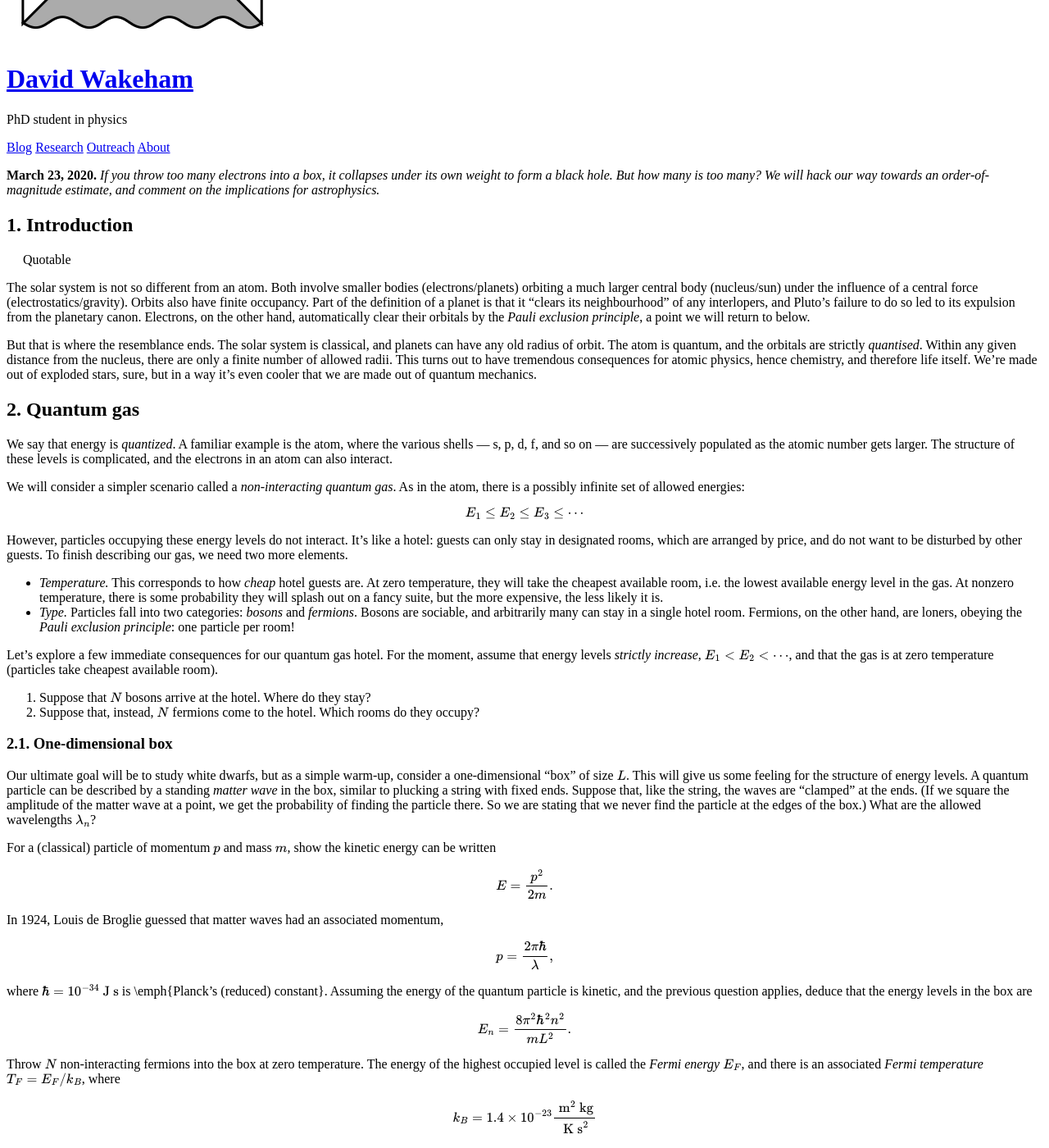
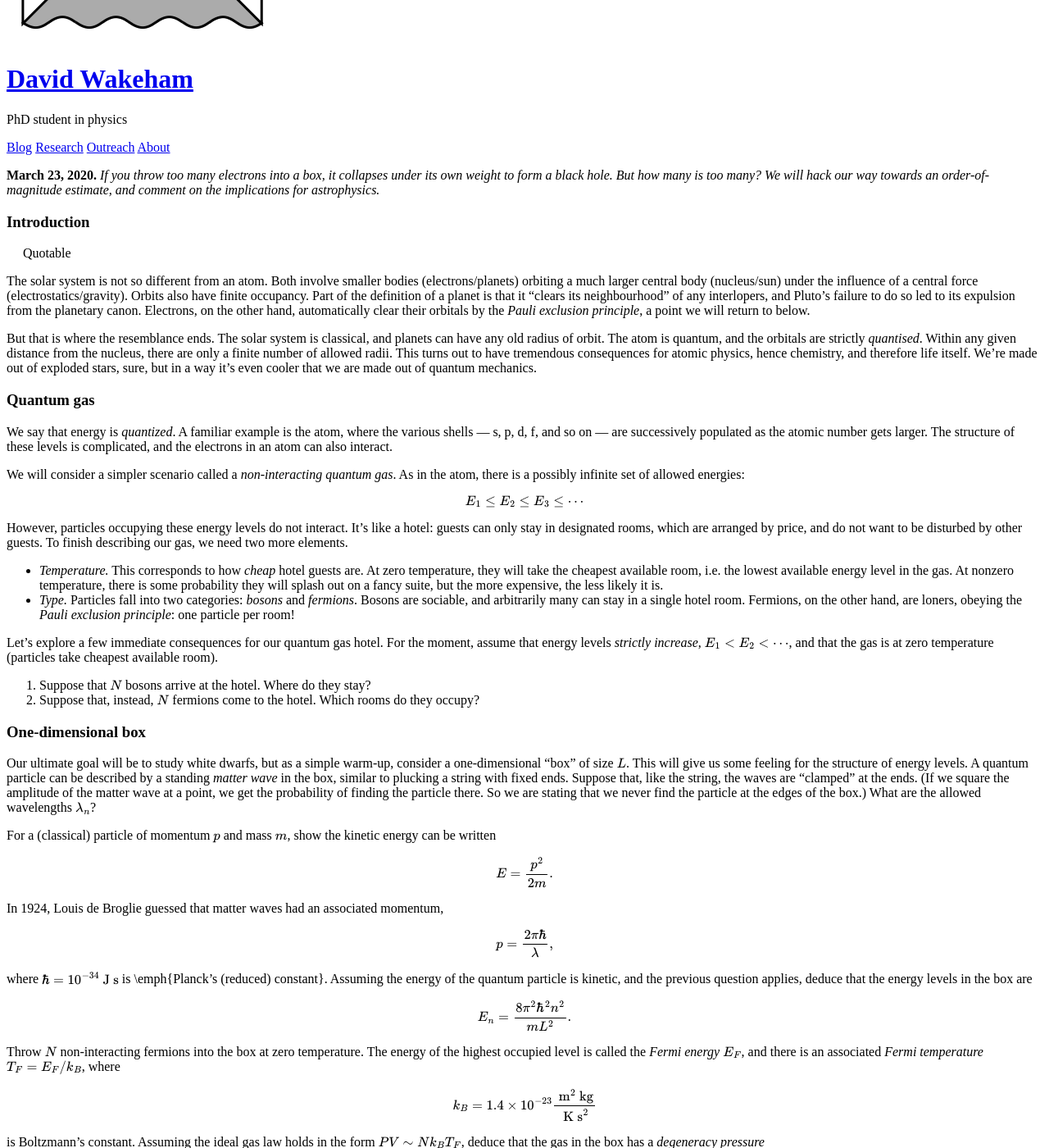
Before and after one commit to hapax/hapax.github.io, a Jekyll site: the page built from assets/chandra.md, in a window 1280 px wide and 1400 px high, scrolled down 299 px. Shown: the whole window at 82% size. Built offline with Jekyll 4.4.1, drawn with Linux system fonts in a browser that asks for light colours; our own code applies the rules of GitHub Pages for plain Markdown files; formulas are drawn with MathJax 3; a script that is not in the unit is left out; some of the changed text lies outside the part shown.

Commit message:
Update chandra.md

```diff
--- a/assets/chandra.md
+++ b/assets/chandra.md
@@ -12,7 +12,7 @@ date:  2020-03-23
   too many? We will hack our way towards an order-of-magnitude
   estimate, and comment on the implications for astrophysics.*
 
-## 1. Introduction <a id="sec-1" name="sec-1"></a>
+### Introduction <a id="sec-1" name="sec-1"></a>
 
 <span style="padding-left: 20px; display:block">
 Quotable
@@ -42,7 +42,7 @@ that we are made out of quantum mechanics.
 
 
 
-## 2. Quantum gas <a id="sec-2" name="sec-2"></a>
+### Quantum gas <a id="sec-2" name="sec-2"></a>
 
 We say that energy is *quantized*.
 A familiar example is the atom, where the various shells --- s, p, d, f, and so on --- are successively populated as the atomic number gets larger.
@@ -70,7 +70,7 @@ For the moment, assume that energy levels *strictly increase*, $E_1 < E_2 < \cdo
 1. Suppose that $N$ bosons arrive at the hotel. Where do they stay?
 2. Suppose that, instead, $N$ fermions come to the hotel.  Which rooms do they occupy?
 
-### 2.1. One-dimensional box <a id="sec-2-1" name="sec-2-1"></a>
+### One-dimensional box <a id="sec-2-1" name="sec-2-1"></a>
 
 Our ultimate goal will be to study white dwarfs, but as a simple warm-up, consider a one-dimensional "box" of size $L$.
 This will give us some feeling for the structure of energy levels.
@@ -112,7 +112,7 @@ $$
 P \sim \frac{N E_F}{L}.
 $$
 
-### 2.2. Three-dimensional box <a id="sec-2-2" name="sec-2-2"></a>
+### Three-dimensional box <a id="sec-2-2" name="sec-2-2"></a>
 
 A *white dwarf* is a dense remnant of protons and neutrons left after a star burns up its fuel.
 There are two forces on the star: gravity (mostly due to the protons)
```
Also changed, not shown: other parts of assets/chandra.md (+1 -1 lines).
